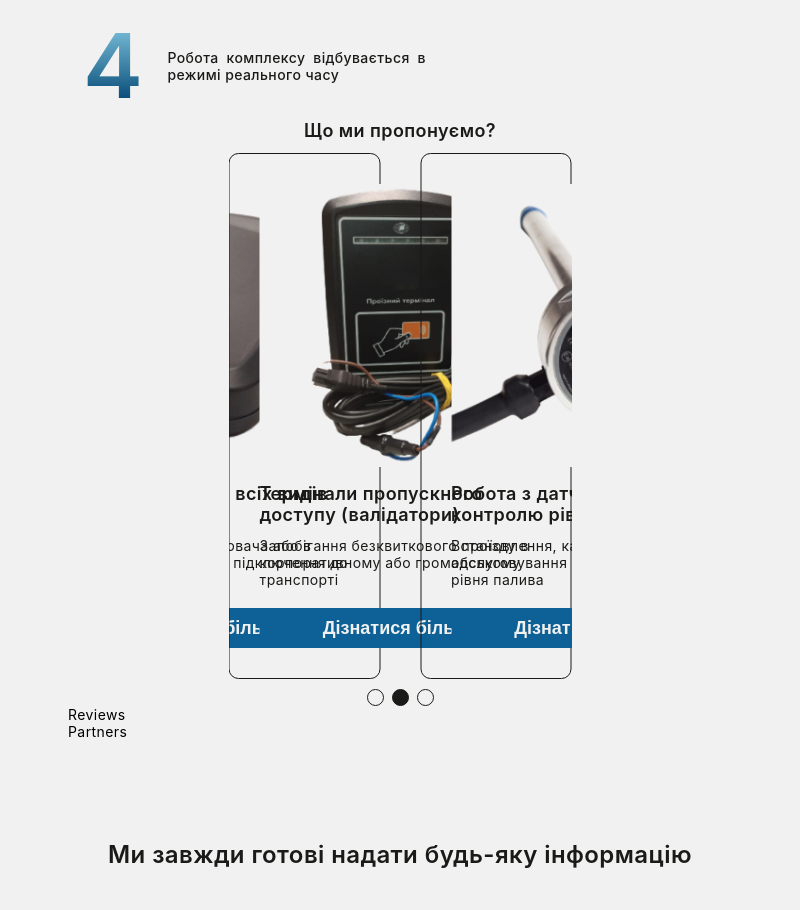
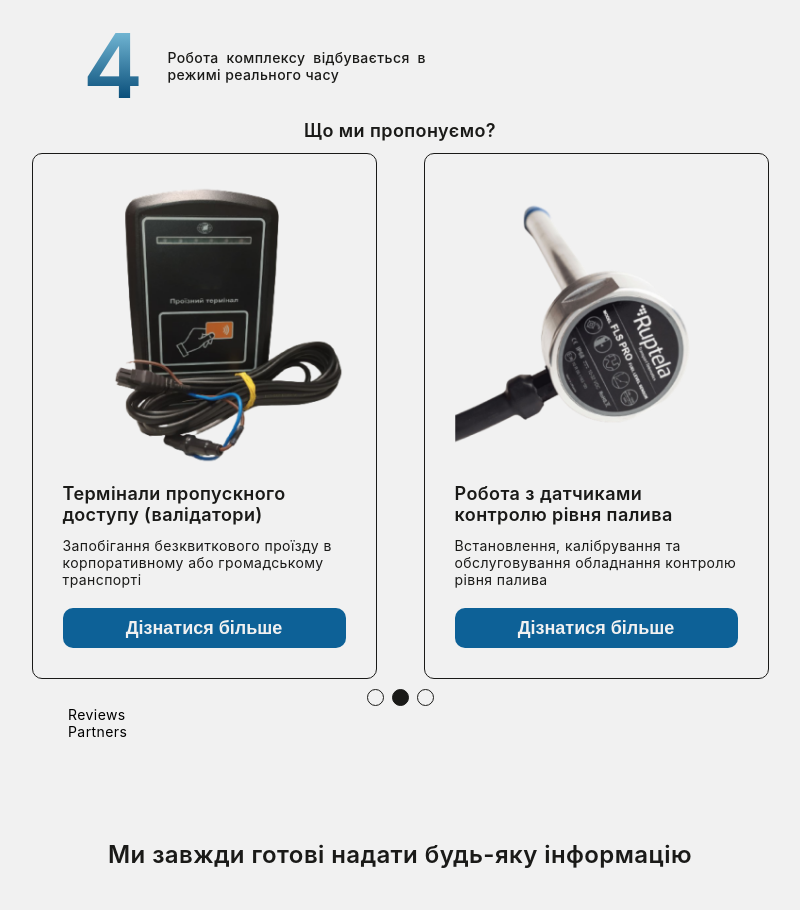
Before and after one commit to VlShost/uTrack, a React (Vite) app: page / in a window 1280 px wide. Shown: the part 1440-2350 px from the top of the page, without its empty margins (240-1040 px from the left). Built offline with nearby package versions, Linux system fonts and the light colour scheme.

Commit message:
try to fix swaper

```diff
--- a/src/components/Stock/Stock.jsx
+++ b/src/components/Stock/Stock.jsx
@@ -41,7 +41,7 @@ const Stock = () => {
           modules={[Autoplay, Pagination, Keyboard]}
         >
           <SwiperSlide>
-            <div className={css.container}>
+            <div className={css.wrapper_card}>
               <div className={css.card}>
                 <div className={css.img}>
                   <picture>
@@ -79,7 +79,7 @@ const Stock = () => {
             </div>
           </SwiperSlide>
           <SwiperSlide>
-            <div className={css.container}>
+            <div className={css.wrapper_card}>
               <div className={css.card}>
                 <div className={css.img}>
                   <picture>
@@ -117,7 +117,7 @@ const Stock = () => {
             </div>
           </SwiperSlide>
           <SwiperSlide>
-            <div className={css.container}>
+            <div className={css.wrapper_card}>
               <div className={css.card}>
                 <div className={css.img}>
                   <picture>
--- a/src/components/Stock/Stock.module.css
+++ b/src/components/Stock/Stock.module.css
@@ -1,6 +1,6 @@
 .stock {
   display: flex;
-  flex-direction: column;
+  /* flex-direction: column; */
   justify-content: center;
   align-items: center;
 }
@@ -8,15 +8,25 @@
 .container {
   max-width: 343px;
 
-  /* padding-left: 15px;
-  padding-right: 15px; */
 
-  @media screen and (min-width: var(--tablet)) {
-    max-width: var(--tablet);
+
+  @media screen and (min-width: 744px) {
+    max-width: 744px;
   }
-  @media screen and (min-width: var(--desktop)) {
-    max-width: var(--desktop);
+  @media screen and (min-width: 1920px) {
+    max-width: 1462px;
   }
+}
+
+.wrapper_card{
+    display: flex;
+  /* flex-direction: column; */
+  justify-content: center;
+  align-items: center;
+
+
+
+
 }
 
 .title {
```
Also changed, not shown: 1 other file (tests, documents, lock files or other folders).
